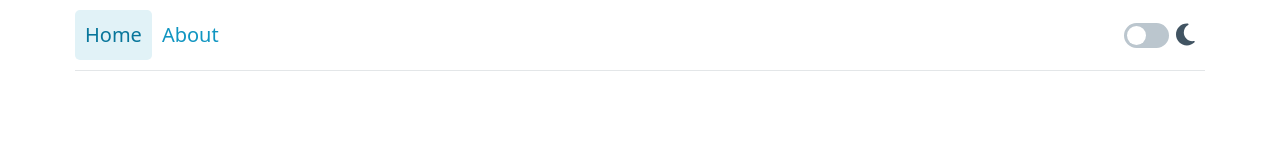
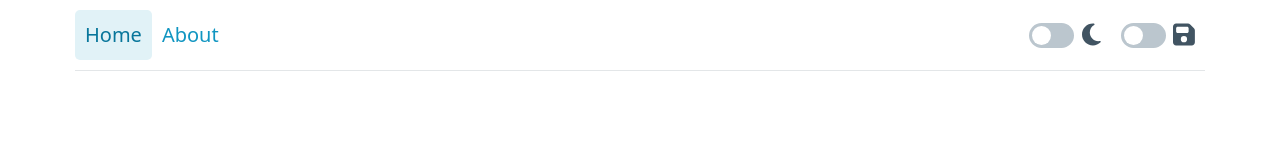
Before and after one commit to asmello/goaty, a React (Vite) app: page / in a window 1280 px wide. Shown: the top 160 px of the page. Built offline with nearby package versions, Linux system fonts and the light colour scheme.

Commit message:
add dummy stateful mode toggle

```diff
--- a/src/pages/Root.tsx
+++ b/src/pages/Root.tsx
@@ -1,6 +1,6 @@
 import { NavLink, Outlet } from "react-router-dom";
 import { FontAwesomeIcon } from "@fortawesome/react-fontawesome";
-import { faMoon } from "@fortawesome/free-solid-svg-icons";
+import { faFloppyDisk, faMoon } from "@fortawesome/free-solid-svg-icons";
 import "./Root.css";
 import { useState } from "react";
 import Breadcrumbs from "../components/Breadcrumbs";
@@ -54,6 +54,16 @@ export default function Root({ children }: RootProps) {
                 <FontAwesomeIcon icon={faMoon} size="lg" />
               </label>
             </li>
+            <li>
+              <label htmlFor="stateful-mode-toggle">
+                <input
+                  type="checkbox"
+                  id="stateful-mode-toggle"
+                  role="switch"
+                />
+                <FontAwesomeIcon icon={faFloppyDisk} size="lg" />
+              </label>
+            </li>
           </ul>
         </nav>
       </header>
```
